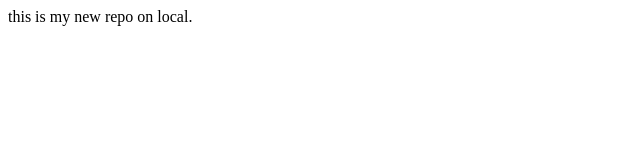
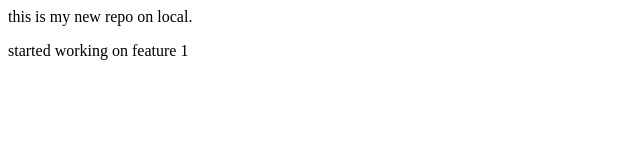
Before and after one commit to sahiljangid04/localrep, a plain HTML site: page index.html in a window 1280 px wide. Shown: the whole page, without its empty margins (0-640 px from the left). Drawn offline with Linux system fonts and the light colour scheme.

Commit message:
feature1 added

```diff
--- a/index.html
+++ b/index.html
@@ -1 +1,2 @@
 <p> this is my new repo on local.</p>
+<p> started working on feature 1 </p>
```
